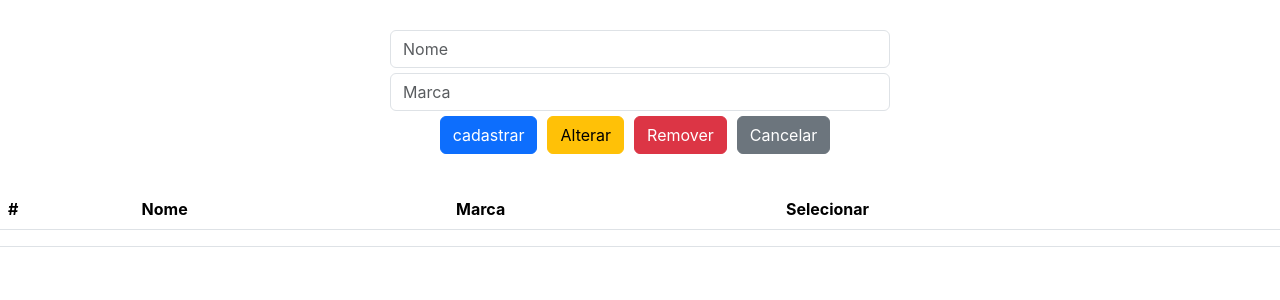
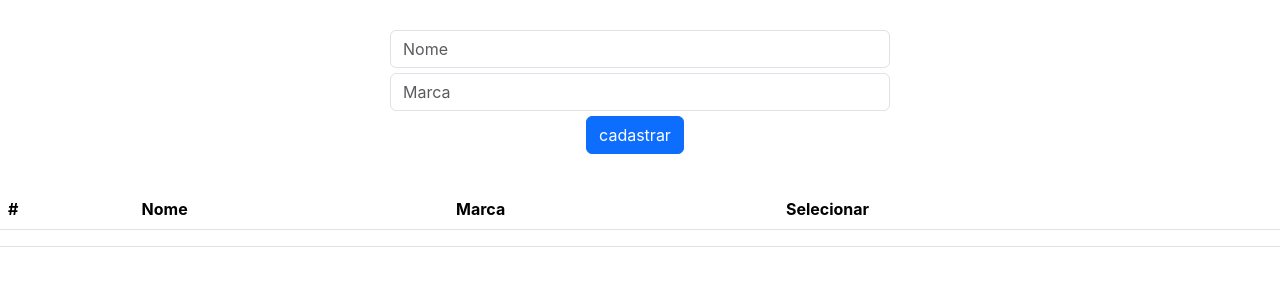
Before and after one commit to robsondejesus1996/Spring-Boot-Product, a React (Create React App) app in the folder front-end/: page / in a window 1280 px wide. Shown: the top 300 px of the page. Built offline with nearby package versions, Linux system fonts and the light colour scheme.

Commit message:
Estados dos botões

```diff
--- a/front-end/src/App.js
+++ b/front-end/src/App.js
@@ -1,12 +1,15 @@
+import { useState } from 'react'
 import './App.css';
 import Formulario from './Formulario';
 import Tabela from './Tabela';
 
 function App() {
+  const [btnCadastrar, setBtnCadastrar] = useState(true);
+
   return (
     <div className="App">
 
-      <Formulario/>
+      <Formulario botao={btnCadastrar}/>
       <Tabela/>
     </div>
   );
--- a/front-end/src/Formulario.js
+++ b/front-end/src/Formulario.js
@@ -1,16 +1,20 @@
-function Formulario(){
-    return (
-        <form>
-            <input type="text" placeholder='Nome' className="form-control"/>
-            <input type="text" placeholder='Marca' className="form-control"/>
+function Formulario({ botao }) {
+  return (
+    <form>
+      <input type="text" placeholder="Nome" className="form-control" />
+      <input type="text" placeholder="Marca" className="form-control" />
 
-            <input type="button" value="cadastrar" className="btn btn-primary"/>
-            <input type="button" value="Alterar" className="btn btn-warning"/>
-            <input type="button" value="Remover" className="btn btn-danger"/>
-            <input type="button" value="Cancelar" className="btn btn-secondary"/>
-        </form>
-    )
+      {botao ? (
+        <input type="button" value="cadastrar" className="btn btn-primary" />
+      ) : (
+        <div>
+          <input type="button" value="Alterar" className="btn btn-warning" />
+          <input type="button" value="Remover" className="btn btn-danger" />
+          <input type="button" value="Cancelar" className="btn btn-secondary" />
+        </div>
+      )}
+    </form>
+  );
 }
 
-
 export default Formulario;
```
